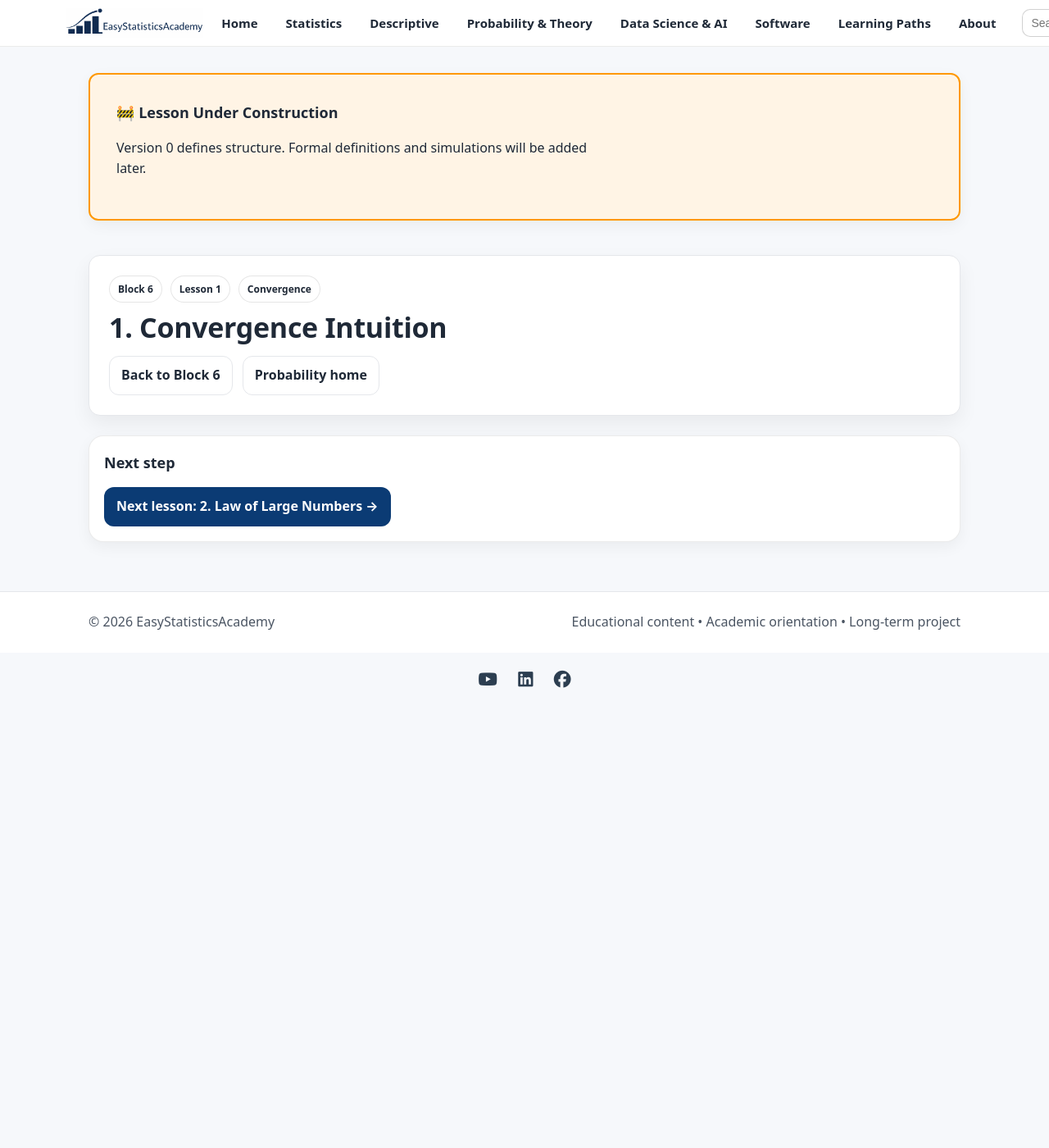
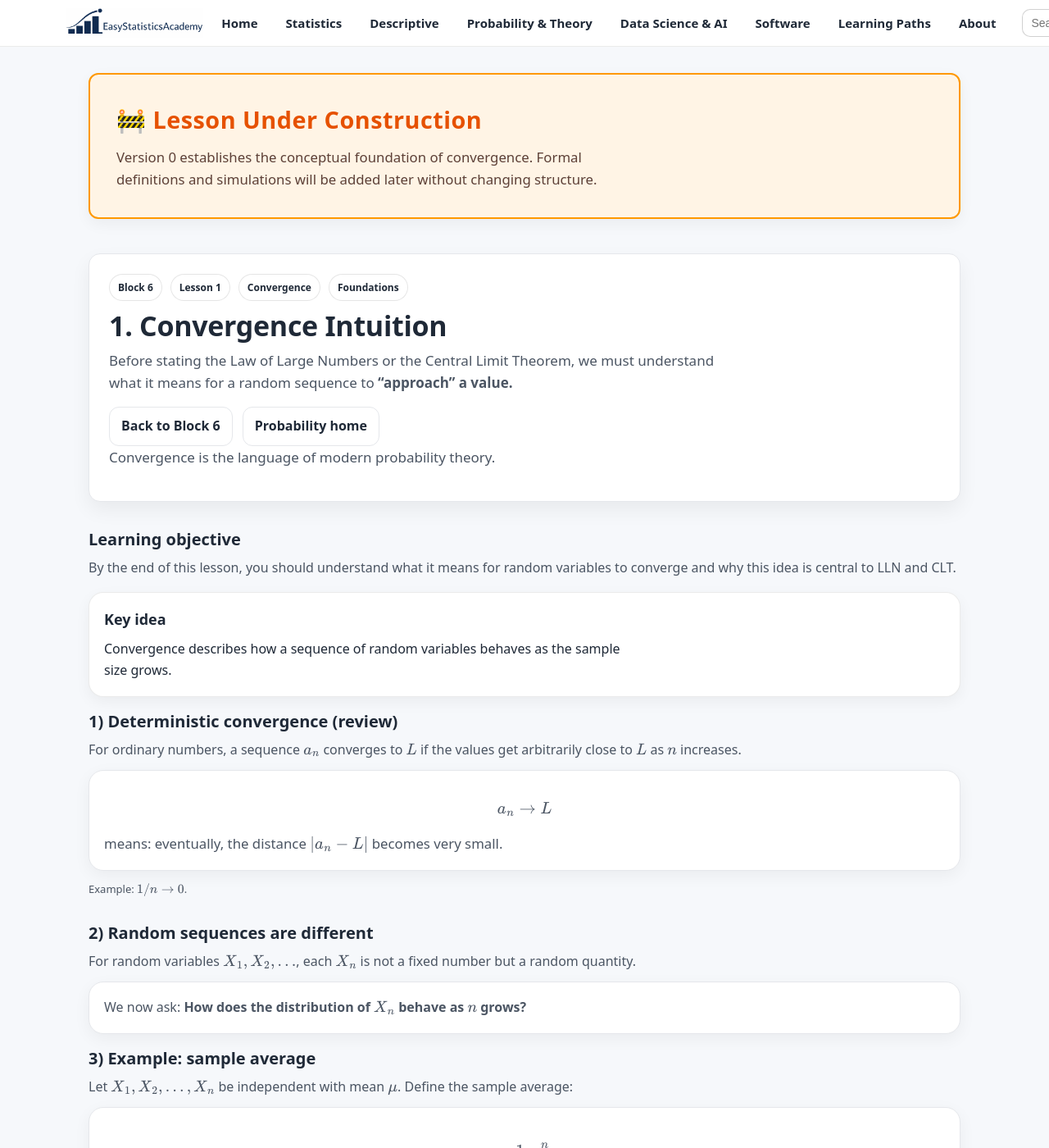
Before and after one commit to ammar-homaida-statistics/easystatisticsacademy, a Jekyll site: the page built from probability/lln-clt/convergence-intuition/index.md, in a window 1280 px wide and 1400 px high. Shown: the whole window at 82% size. Built offline with Jekyll 4.4.1, drawn with Linux system fonts in a browser that asks for light colours; some of the changed text lies outside the part shown.

Commit message:
Add lesson content

```diff
--- a/probability/lln-clt/convergence-intuition/index.md
+++ b/probability/lln-clt/convergence-intuition/index.md
@@ -1,29 +1,34 @@
 ---
 layout: default
 title: "1. Convergence Intuition"
-description: "Understanding what convergence means before formal LLN and CLT."
+description: "Understanding what convergence means in probability before formal LLN and CLT."
 permalink: /probability/lln-clt/convergence-intuition/
 sidebar: false
 ---
 
+<!-- UNDER CONSTRUCTION NOTICE -->
 <section class="section section-slim">
   <div class="callout" style="background:#fff4e5; border:2px solid #ff9800; padding:2rem; border-radius:12px;">
     <div class="callout-copy">
-      <h2>🚧 Lesson Under Construction</h2>
-      <p>Version 0 defines structure. Formal definitions and simulations will be added later.</p>
+      <h2 style="margin-top:0; color:#e65100; font-size:1.8rem; letter-spacing:0.5px;">🚧 Lesson Under Construction</h2>
+      <p style="margin:0; font-size:1.05rem; color:#5d4037; line-height:1.6;">
+        Version 0 establishes the conceptual foundation of convergence.
+        Formal definitions and simulations will be added later without changing structure.
+      </p>
     </div>
   </div>
 </section>
 
+<!-- ✅ Update "last visited lesson" for Block 6 -->
 <script>
-(function(){
-  var KEY="esa_continue_probability_lln_clt_lesson_v0";
-  localStorage.setItem(KEY, JSON.stringify({
-    url:"/probability/lln-clt/convergence-intuition/",
-    label:"Lesson 1 — Convergence Intuition",
-    ts:Date.now()
-  }));
-})();
+  (function () {
+    var KEY = "esa_continue_probability_lln_clt_lesson_v0";
+    localStorage.setItem(KEY, JSON.stringify({
+      url: "/probability/lln-clt/convergence-intuition/",
+      label: "Lesson 1 — Convergence Intuition",
+      ts: Date.now()
+    }));
+  })();
 </script>
 
 <section class="hero hero-section">
@@ -33,13 +38,170 @@ sidebar: false
         <span class="badge">Block 6</span>
         <span class="badge">Lesson 1</span>
         <span class="badge">Convergence</span>
+        <span class="badge">Foundations</span>
       </div>
+
       <h1>1. Convergence Intuition</h1>
+      <p class="lead">
+        Before stating the Law of Large Numbers or the Central Limit Theorem,
+        we must understand what it means for a random sequence to
+        <strong>“approach” a value.</strong>
+      </p>
 
       <div class="hero-actions">
         <a class="btn btn-outline" href="/probability/lln-clt/">Back to Block 6</a>
         <a class="btn btn-outline" href="/probability/">Probability home</a>
       </div>
+
+      <p class="muted-mini">
+        Convergence is the language of modern probability theory.
+      </p>
+    </div>
+  </div>
+</section>
+
+<section class="section">
+  <div class="section-head">
+    <h2>Learning objective</h2>
+    <p>
+      By the end of this lesson, you should understand what it means
+      for random variables to converge and why this idea is central
+      to LLN and CLT.
+    </p>
+  </div>
+
+  <div class="callout" style="margin-top:1rem;">
+    <div class="callout-copy">
+      <h2>Key idea</h2>
+      <p style="margin:0;">
+        Convergence describes how a sequence of random variables behaves
+        as the sample size grows.
+      </p>
+    </div>
+  </div>
+</section>
+
+<section class="section">
+  <div class="section-head">
+    <h2>1) Deterministic convergence (review)</h2>
+    <p>
+      For ordinary numbers, a sequence \(a_n\) converges to \(L\) if
+      the values get arbitrarily close to \(L\) as \(n\) increases.
+    </p>
+  </div>
+
+  <div class="card">
+    <p style="margin:0; font-size:1.05rem;">
+      \[
+      a_n \to L
+      \]
+      means:
+      eventually, the distance \(|a_n - L|\) becomes very small.
+    </p>
+  </div>
+
+  <p class="muted-mini" style="margin-top:.75rem;">
+    Example: \(1/n \to 0\).
+  </p>
+</section>
+
+<section class="section">
+  <div class="section-head">
+    <h2>2) Random sequences are different</h2>
+    <p>
+      For random variables \(X_1, X_2, \dots\),
+      each \(X_n\) is not a fixed number but a random quantity.
+    </p>
+  </div>
+
+  <div class="card">
+    <p style="margin:0;">
+      We now ask:
+      <strong>How does the distribution of \(X_n\) behave as \(n\) grows?</strong>
+    </p>
+  </div>
+</section>
+
+<section class="section">
+  <div class="section-head">
+    <h2>3) Example: sample average</h2>
+    <p>
+      Let \(X_1, X_2, \dots, X_n\) be independent with mean \(\mu\).
+      Define the sample average:
+    </p>
+  </div>
+
+  <div class="card">
+    <p style="margin:0; font-size:1.1rem;">
+      \[
+      \overline{X}_n = \frac{1}{n} \sum_{i=1}^n X_i.
+      \]
+    </p>
+  </div>
+
+  <div class="callout" style="margin-top:1rem;">
+    <div class="callout-copy">
+      <h2>Empirical observation</h2>
+      <p style="margin:0;">
+        As \(n\) increases, \(\overline{X}_n\) becomes more stable
+        and tends to stay close to \(\mu\).
+      </p>
+    </div>
+  </div>
+</section>
+
+<section class="section">
+  <div class="section-head">
+    <h2>4) Types of convergence (preview)</h2>
+  </div>
+
+  <div class="grid grid-2">
+    <div class="card">
+      <h3>Convergence in probability</h3>
+      <p>
+        The probability that \(X_n\) differs from \(L\) by more than
+        a small amount goes to zero.
+      </p>
+    </div>
+
+    <div class="card">
+      <h3>Almost sure convergence</h3>
+      <p>
+        With probability 1, the sequence eventually stays close to \(L\).
+      </p>
+    </div>
+  </div>
+
+  <p class="muted-mini" style="margin-top:.75rem;">
+    These ideas will be made precise in later lessons.
+  </p>
+</section>
+
+<section class="section">
+  <div class="section-head">
+    <h2>5) Why convergence matters</h2>
+  </div>
+
+  <div class="card">
+    <ul class="bullets">
+      <li>Explains why averages stabilize (LLN)</li>
+      <li>Explains why sums look normal (CLT)</li>
+      <li>Justifies statistical estimation</li>
+      <li>Connects probability to real data</li>
+    </ul>
+  </div>
+</section>
+
+<section class="section section-slim">
+  <div class="callout">
+    <div class="callout-copy">
+      <h2>Outcome of this lesson</h2>
+      <ul class="bullets">
+        <li>Understand deterministic vs random convergence</li>
+        <li>Interpret stabilization of sample averages</li>
+        <li>Preview convergence in probability and almost sure convergence</li>
+        <li>Prepare for the Law of Large Numbers</li>
+      </ul>
     </div>
   </div>
 </section>
@@ -48,6 +210,11 @@ sidebar: false
   <div class="callout">
     <div class="callout-copy">
       <h2>Next step</h2>
+      <p style="margin:0;">
+        Now we formalize the idea that averages stabilize:
+        the <strong>Law of Large Numbers</strong>.
+      </p>
+
       <div class="pill-row" style="margin-top:1rem;">
         <a class="btn" href="/probability/lln-clt/law-of-large-numbers/">
           Next lesson: 2. Law of Large Numbers →
```
